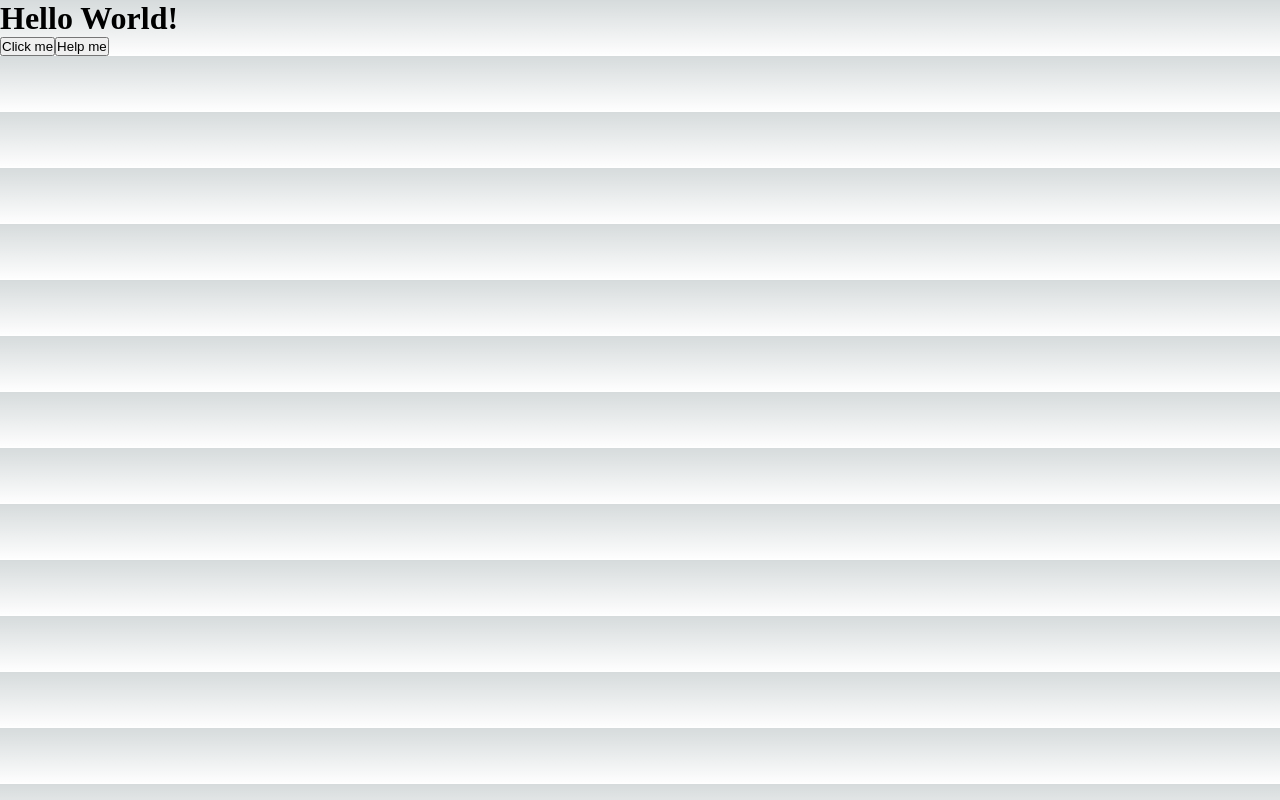
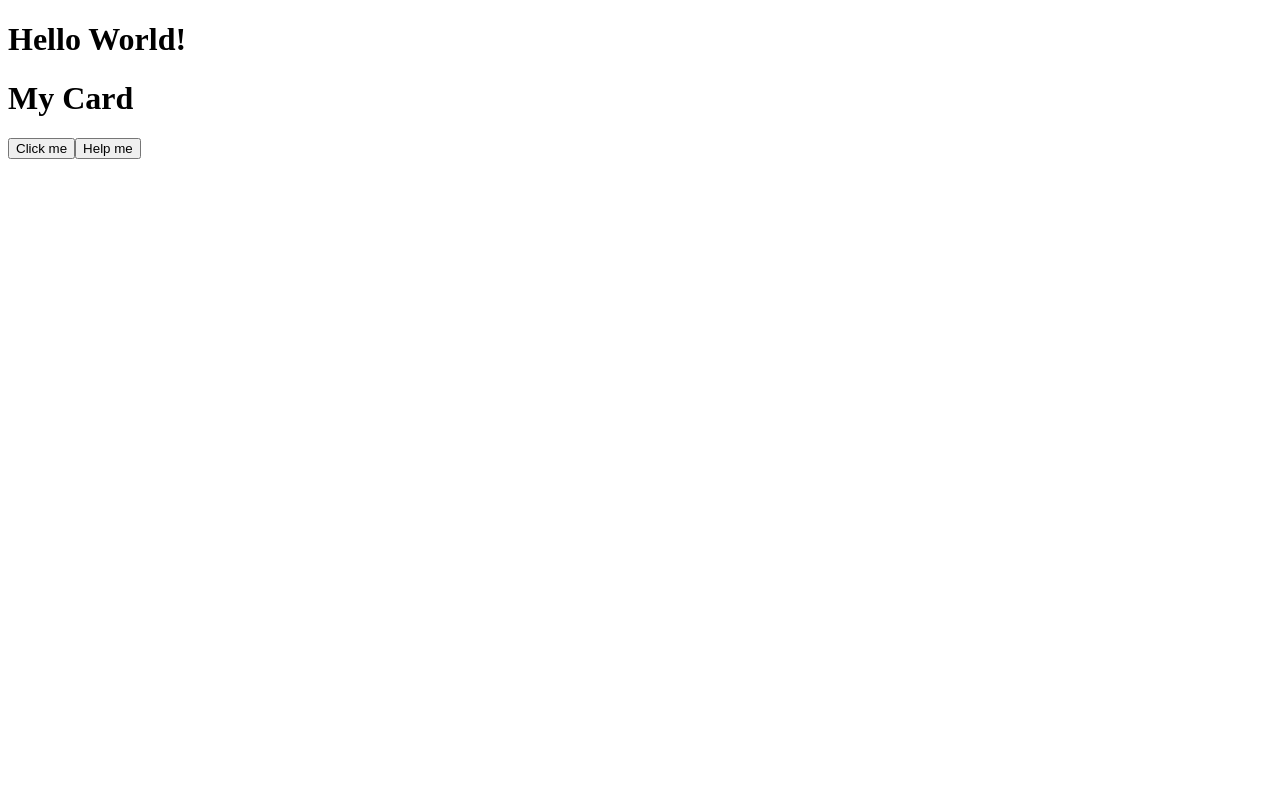
Before and after one commit to rabiayousuf187/Next-React-JS-2ndClass-10Sep2023, a Next.js app: page / in a window 1280 px wide. Built offline with nearby package versions, Linux system fonts and the light colour scheme.

Commit message:
Card comp. update

```diff
--- a/src/pages/_app.js
+++ b/src/pages/_app.js
@@ -1,4 +1,4 @@
-import '@/styles/globals.css'
+// import '@/styles/globals.css'
 
 export default function App({ Component, pageProps }) {
   return <Component {...pageProps} />
--- a/src/pages/components/UI/Card.js
+++ b/src/pages/components/UI/Card.js
@@ -1,8 +1,12 @@
-export default function Button ({text}){
-    return (
-        <>
-            <button>{text}</button>
-        </>
+import React from 'react'
 
-    )
+function Card() {
+  return (
+    <>
+      <h1>My Card</h1>
+      <button>Click me</button>
+    </>
+  )
 }
+
+export default Card
--- a/src/pages/index.js
+++ b/src/pages/index.js
@@ -2,6 +2,7 @@ import Head from 'next/head'
 import Image from 'next/image'
 import { Inter } from 'next/font/google'
 import  Button from './components/Button'
+import  Card from '@/pages/components/UI/Card'
 import styles from '@/styles/Home.module.css'
 
 const inter = Inter({ subsets: ['latin'] })
@@ -10,114 +11,10 @@ export default function Home() {
   return (
     <>
     <h1>Hello World!</h1>
-    <Button text="Click me"/>
+    <Card/>
     <Button text="Help me"/>
-      {/* <Head>
-        <title>Create Next App</title>
-        <meta name="description" content="Generated by create next app" />
-        <meta name="viewport" content="width=device-width, initial-scale=1" />
-        <link rel="icon" href="/favicon.ico" />
-      </Head>
-      <main className={`${styles.main} ${inter.className}`}>
-        <div className={styles.description}>
-          <p>
-            Get started by editing&nbsp;
-            <code className={styles.code}>src/pages/index.js</code>
-          </p>
-          <div>
-            <a
-              href="https://vercel.com?utm_source=create-next-app&utm_medium=default-template&utm_campaign=create-next-app"
-              target="_blank"
-              rel="noopener noreferrer"
-            >
-              By{' '}
-              <Image
-                src="/vercel.svg"
-                alt="Vercel Logo"
-                className={styles.vercelLogo}
-                width={100}
-                height={24}
-                priority
-              />
-            </a>
-          </div>
-        </div>
 
-        <div>
-        <h1>
-             Welcome to Next-React App
-            </h1>
-        </div>
-        <div className={styles.center}>
-          <Image
-            className={styles.logo}
-            src="/next.svg"
-            alt="Next.js Logo"
-            width={180}
-            height={37}
-            priority
-          />
-        </div>
 
-        <div className={styles.grid}>
-          <a
-            href="https://nextjs.org/docs?utm_source=create-next-app&utm_medium=default-template&utm_campaign=create-next-app"
-            className={styles.card}
-            target="_blank"
-            rel="noopener noreferrer"
-          >
-            <h2>
-              Docs <span>-&gt;</span>
-            </h2>
-            <p>
-              Find in-depth information about Next.js features and&nbsp;API.
-            </p>
-          </a>
-
-          <a
-            href="https://nextjs.org/learn?utm_source=create-next-app&utm_medium=default-template&utm_campaign=create-next-app"
-            className={styles.card}
-            target="_blank"
-            rel="noopener noreferrer"
-          >
-            <h2>
-              Learn <span>-&gt;</span>
-            </h2>
-            <p>
-              Learn about Next.js in an interactive course with&nbsp;quizzes!
-            </p>
-          </a>
-
-          <a
-            href="https://vercel.com/templates?framework=next.js&utm_source=create-next-app&utm_medium=default-template&utm_campaign=create-next-app"
-            className={styles.card}
-            target="_blank"
-            rel="noopener noreferrer"
-          >
-            <h2>
-              Templates <span>-&gt;</span>
-            </h2>
-            <p>
-              Discover and deploy boilerplate example Next.js&nbsp;projects.
-            </p>
-          </a>
-
-          <a
-            href="https://vercel.com/new?utm_source=create-next-app&utm_medium=default-template&utm_campaign=create-next-app"
-            className={styles.card}
-            target="_blank"
-            rel="noopener noreferrer"
-          >
-            <h2>
-              Deploy <span>-&gt;</span>
-            </h2>
-            <p>
-              Instantly deploy your Next.js site to a shareable URL
-              with&nbsp;Vercel.
-            </p>
-          </a>
-        </div>
-      </main> */}
     </>
   )
 }
```
